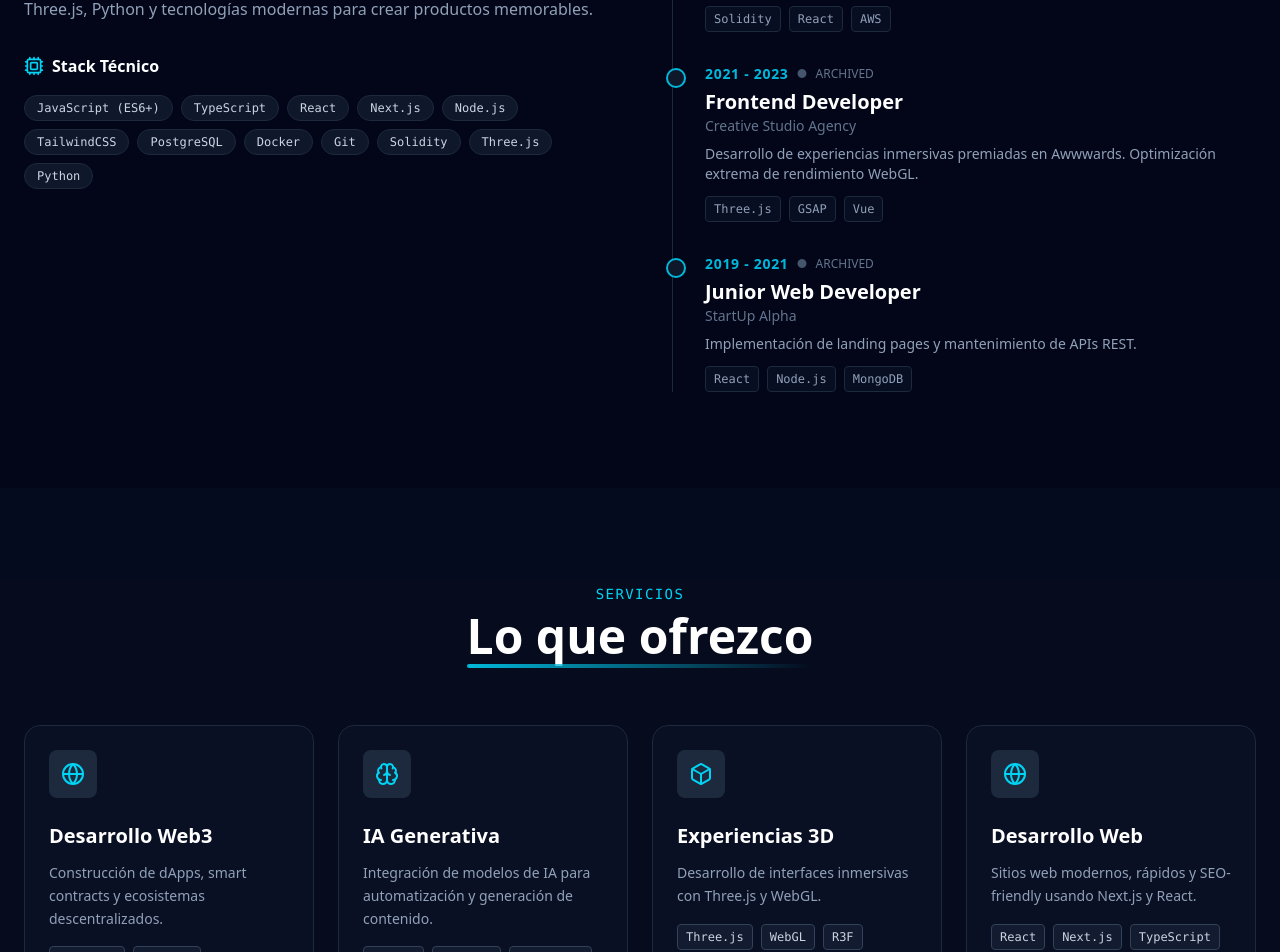
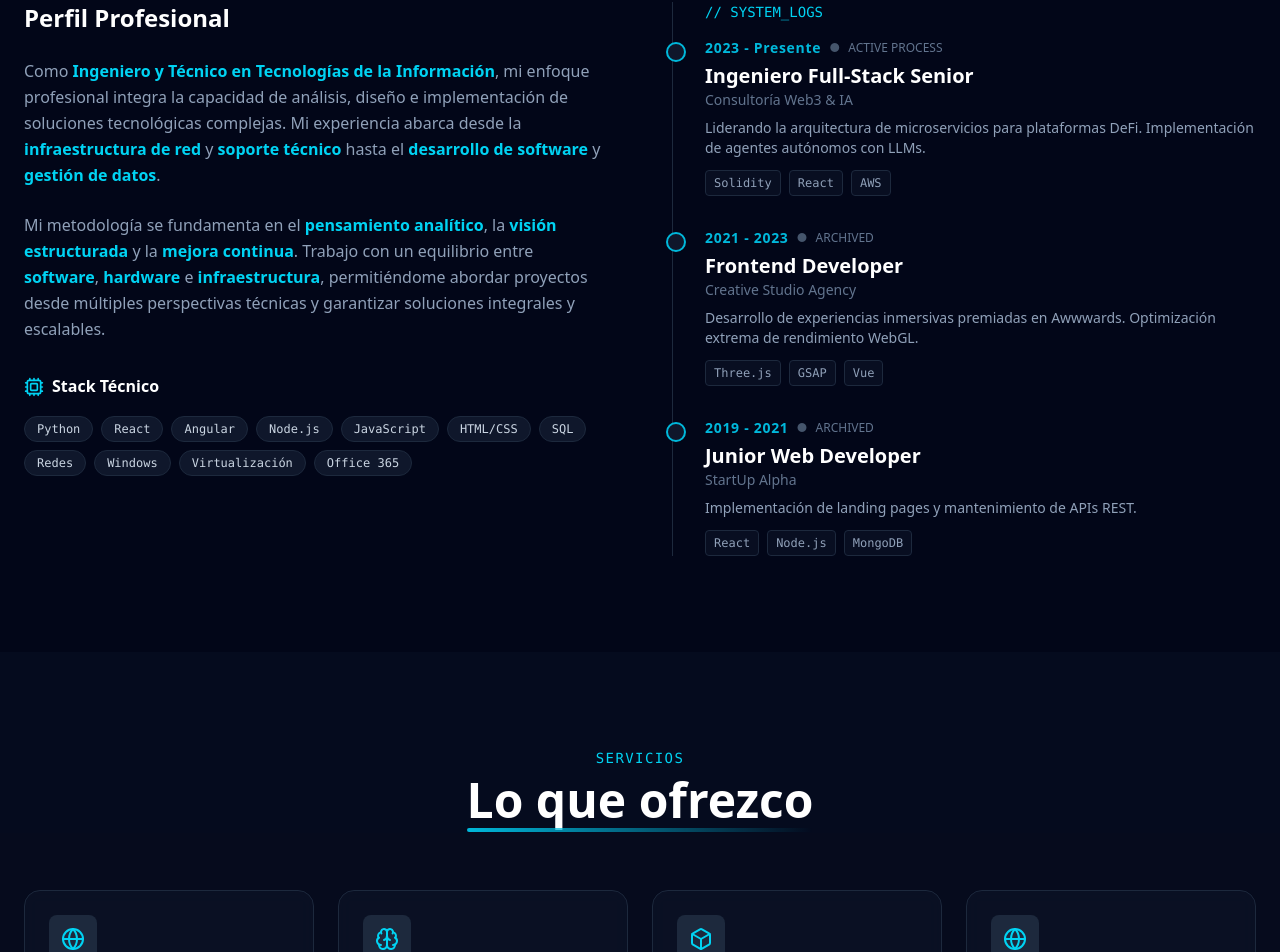
Before and after one commit to 1inmortal/web-inmortal, a React (Vite) app in the folder portfolio-react/: page / in a window 1280 px wide. Shown: the part 1200-2152 px from the top of the page. Built offline with nearby package versions, Linux system fonts and the light colour scheme.

Commit message:
Optimizar contenido del portfolio: actualizar textos profesionales y habilidades tÃ©cnicas

```diff
--- a/portfolio-react/src/components/About/About.jsx
+++ b/portfolio-react/src/components/About/About.jsx
@@ -31,18 +31,17 @@ const About = () => {
   }, []);
 
   const techStack = [
-    'JavaScript (ES6+)',
-    'TypeScript',
+    'Python',
     'React',
-    'Next.js',
+    'Angular',
     'Node.js',
-    'TailwindCSS',
-    'PostgreSQL',
-    'Docker',
-    'Git',
-    'Solidity',
-    'Three.js',
-    'Python',
+    'JavaScript',
+    'HTML/CSS',
+    'SQL',
+    'Redes',
+    'Windows',
+    'Virtualización',
+    'Office 365',
   ];
 
   return (
@@ -65,22 +64,25 @@ const About = () => {
         <div className="grid md:grid-cols-2 gap-16">
           <div className="scroll-reveal">
             <h3 className="text-2xl font-bold text-white mb-6">
-              Más allá del código
+              Perfil Profesional
             </h3>
             <p className="text-slate-400 mb-6 leading-relaxed">
-              Más que escribir <strong className="text-cyan-400">código</strong>
-              , construyo <strong className="text-cyan-400">ecosistemas</strong>
-              . Mi pasión reside en la intersección entre el{' '}
-              <strong className="text-cyan-400">diseño minimalista</strong> y la{' '}
-              <strong className="text-cyan-400">ingeniería robusta</strong>.
+              Como <strong className="text-cyan-400">Ingeniero y Técnico en Tecnologías de la Información</strong>,
+              mi enfoque profesional integra la capacidad de análisis, diseño e implementación de soluciones tecnológicas
+              complejas. Mi experiencia abarca desde la{' '}
+              <strong className="text-cyan-400">infraestructura de red</strong> y{' '}
+              <strong className="text-cyan-400">soporte técnico</strong> hasta el{' '}
+              <strong className="text-cyan-400">desarrollo de software</strong> y{' '}
+              <strong className="text-cyan-400">gestión de datos</strong>.
             </p>
             <p className="text-slate-400 mb-8 leading-relaxed">
-              Actualmente enfocado en desarrollar{' '}
-              <strong className="text-cyan-400">
-                experiencias 3D interactivas
-              </strong>{' '}
-              con Three.js, Python y tecnologías modernas para crear productos
-              memorables.
+              Mi metodología se fundamenta en el <strong className="text-cyan-400">pensamiento analítico</strong>,
+              la <strong className="text-cyan-400">visión estructurada</strong> y la{' '}
+              <strong className="text-cyan-400">mejora continua</strong>. Trabajo con un equilibrio entre{' '}
+              <strong className="text-cyan-400">software</strong>,{' '}
+              <strong className="text-cyan-400">hardware</strong> e{' '}
+              <strong className="text-cyan-400">infraestructura</strong>, permitiéndome abordar proyectos desde
+              múltiples perspectivas técnicas y garantizar soluciones integrales y escalables.
             </p>
 
             <div id="stack" className="mb-8">
--- a/portfolio-react/src/components/Contact/Contact.jsx
+++ b/portfolio-react/src/components/Contact/Contact.jsx
@@ -38,8 +38,8 @@ const Contact = () => {
             <div>
               <h3 className="text-2xl font-bold text-white mb-2">Hablemos</h3>
               <p className="text-slate-400 text-sm mb-8">
-                ¿Tienes un proyecto visionario? Estoy listo para construir el
-                futuro contigo.
+                ¿Necesitas soluciones tecnológicas integrales? Estoy disponible para proyectos de
+                infraestructura TI, desarrollo de software y sistemas de gestión de datos.
               </p>
 
               <div className="space-y-4">
--- a/portfolio-react/src/components/Hero/Hero.jsx
+++ b/portfolio-react/src/components/Hero/Hero.jsx
@@ -34,17 +34,16 @@ const Hero = () => {
             Open to Work 2024
           </div>
           <h1 className="text-5xl md:text-7xl font-bold text-white leading-tight">
-            Ingeniero <br />
+            Ingeniero y Técnico <br />
             <span className="text-transparent bg-clip-text bg-gradient-to-r from-cyan-400 to-blue-500">
-              Full-Stack
+              en Tecnologías de la Información
             </span>
           </h1>
           <p className="text-lg text-slate-400 max-w-lg leading-relaxed">
-            Arquitecto de productos digitales. Construyo{' '}
-            <strong className="text-cyan-400">Apps Web3</strong>,{' '}
-            <strong className="text-cyan-400">herramientas con IA</strong> y{' '}
-            <strong className="text-cyan-400">experiencias 3D</strong> para
-            startups y estudios creativos que buscan diferenciarse.
+            Especializado en desarrollo de software, infraestructura TI y soluciones tecnológicas integrales.
+            Combino conocimientos de <strong className="text-cyan-400">ingeniería</strong> y{' '}
+            <strong className="text-cyan-400">técnica</strong> para diseñar e implementar sistemas robustos
+            que optimizan procesos y potencian la transformación digital.
           </p>
 
           <div className="flex flex-col sm:flex-row gap-4 pt-4">
@@ -108,13 +107,13 @@ const Hero = () => {
                 name: <span className="text-green-400">'Inmortal'</span>,
               </div>
               <div className="pl-4 text-slate-300">
-                role: <span className="text-green-400">'Full Stack Engineer'</span>,
+                role: <span className="text-green-400">'Ingeniero y Técnico TI'</span>,
               </div>
               <div className="pl-4 text-slate-300">
                 skills: [
+                <span className="text-green-400">'Python'</span>,{' '}
                 <span className="text-green-400">'React'</span>,{' '}
-                <span className="text-green-400">'Node'</span>,{' '}
-                <span className="text-green-400">'Web3'</span>],
+                <span className="text-green-400">'Node.js'</span>],
               </div>
               <div className="pl-4 text-slate-300">
                 hardWorker: <span className="text-blue-400">true</span>
--- a/portfolio-react/src/data/projects.json
+++ b/portfolio-react/src/data/projects.json
@@ -12,10 +12,10 @@
   {
     "id": 2,
     "title": "Neural Studio",
-    "category": "AI / SaaS",
+    "category": "AI / Data Science",
     "image": "https://images.unsplash.com/photo-1677442136019-21780ecad995?q=80&w=1000&auto=format&fit=crop",
-    "description": "Generador de assets para videojuegos utilizando Stable Diffusion API.",
-    "technologies": ["Python", "FastAPI", "Next.js"],
+    "description": "Sistema de análisis de datos y visión computacional con modelos de predicción desarrollado en Python. Procesamiento visual de objetos y captura de datos en tiempo real.",
+    "technologies": ["Python", "Data Analysis", "Computer Vision"],
     "status": "BETA",
     "link": "#"
   },
@@ -42,10 +42,10 @@
   {
     "id": 5,
     "title": "Inmortal OS Dashboard",
-    "category": "React / Dashboard",
+    "category": "React / Backend",
     "image": "https://images.unsplash.com/photo-1551288049-bebda4e38f71?q=80&w=1000&auto=format&fit=crop",
-    "description": "Panel de administración con visualización de datos en tiempo real.",
-    "technologies": ["React", "TypeScript", "Chart.js"],
+    "description": "Panel de administración con servidor Node.js y gestión de datos SQL. Visualización de métricas en tiempo real y arquitectura backend escalable.",
+    "technologies": ["React", "Node.js", "SQL"],
     "status": "LIVE",
     "link": "#"
   },
--- a/portfolio-react/src/data/services.json
+++ b/portfolio-react/src/data/services.json
@@ -1,54 +1,58 @@
 [
   {
     "id": 1,
-    "title": "Desarrollo Web3",
-    "icon": "blockchain",
-    "description": "Construcción de dApps, smart contracts y ecosistemas descentralizados.",
+    "title": "Infraestructura y Soporte TI",
+    "icon": "globe",
+    "description": "Gestión integral de infraestructura tecnológica y soporte técnico especializado.",
     "benefits": [
-      "Arquitectura completa de contratos (ERC-20 / ERC-721 / ERC-1155)",
-      "Dashboards de administración y paneles analíticos en tiempo real",
-      "Integración con redes principales y testnets (Ethereum, Polygon, etc.)",
-      "Automatización de despliegues con pipelines CI/CD para Web3"
+      "Cableado estructurado Ethernet y configuración de redes",
+      "Instalación, formateo y optimización de sistemas Windows",
+      "Mantenimiento preventivo y correctivo de equipos",
+      "Implementación y gestión de máquinas virtuales",
+      "Soporte técnico TI y administración de Microsoft Office 365"
     ],
-    "technologies": ["Solidity", "Hardhat", "Ethers.js", "DeFi / dApps"]
+    "technologies": ["Redes", "Windows", "Virtualización", "Office 365"]
   },
   {
     "id": 2,
-    "title": "IA Generativa",
+    "title": "Desarrollo y Programación",
     "icon": "brain",
-    "description": "Integración de modelos de IA para automatización y generación de contenido.",
+    "description": "Desarrollo de software con enfoque en análisis de datos, visión computacional y aplicaciones web modernas.",
     "benefits": [
-      "Diseño e integración de APIs de IA (OpenAI, Stable Diffusion, etc.)",
-      "Orquestación de agentes autónomos para flujos de negocio complejos",
-      "Sistemas de recomendación y personalización de contenido",
-      "Paneles para monitorizar calidad, coste y latencia de los modelos"
+      "Análisis de datos y modelos de predicción con Python",
+      "Visión computacional y procesamiento visual de objetos",
+      "Desarrollo frontend con React y Angular",
+      "Aplicaciones web responsivas con HTML, CSS y JavaScript",
+      "Captura y procesamiento de datos en tiempo real"
     ],
-    "technologies": ["Python", "FastAPI", "LangChain", "LLMs"]
+    "technologies": ["Python", "React", "Angular", "JavaScript"]
   },
   {
     "id": 3,
-    "title": "Experiencias 3D",
+    "title": "Backend y Servidores",
     "icon": "cube",
-    "description": "Desarrollo de interfaces inmersivas con Three.js y WebGL.",
+    "description": "Arquitectura de servidores y gestión de datos para aplicaciones web escalables.",
     "benefits": [
-      "Landing pages 3D con micro-interacciones y narrativa visual",
-      "Viewers de producto en tiempo real (360º, zoom, materiales PBR)",
-      "Sistemas de partículas, cámaras guiadas y transiciones suaves",
-      "Optimización de FPS y carga progresiva para dispositivos móviles"
+      "Desarrollo de servidores locales con Node.js",
+      "Diseño e implementación de bases de datos SQL",
+      "Gestión de datos para sitios web y aplicaciones",
+      "APIs RESTful y arquitectura de microservicios",
+      "Optimización de rendimiento y escalabilidad"
     ],
-    "technologies": ["Three.js", "WebGL", "R3F", "GSAP"]
+    "technologies": ["Node.js", "SQL", "APIs", "Backend"]
   },
   {
     "id": 4,
     "title": "Desarrollo Web",
     "icon": "globe",
-    "description": "Sitios web modernos, rápidos y SEO-friendly usando Next.js y React.",
+    "description": "Construcción de aplicaciones web modernas, escalables y de alto rendimiento.",
     "benefits": [
       "Arquitectura escalable y mantenible",
       "Optimización de rendimiento y Core Web Vitals",
       "SEO avanzado y mejoras de accesibilidad",
-      "Integración con servicios de terceros y APIs"
+      "Integración con servicios de terceros y APIs",
+      "Desarrollo full-stack con tecnologías modernas"
     ],
-    "technologies": ["React", "Next.js", "TypeScript", "Tailwind CSS"]
+    "technologies": ["React", "Node.js", "HTML/CSS", "JavaScript"]
   }
 ]
```
Also changed, not shown: 3 other files (tests, documents, lock files or other folders).
